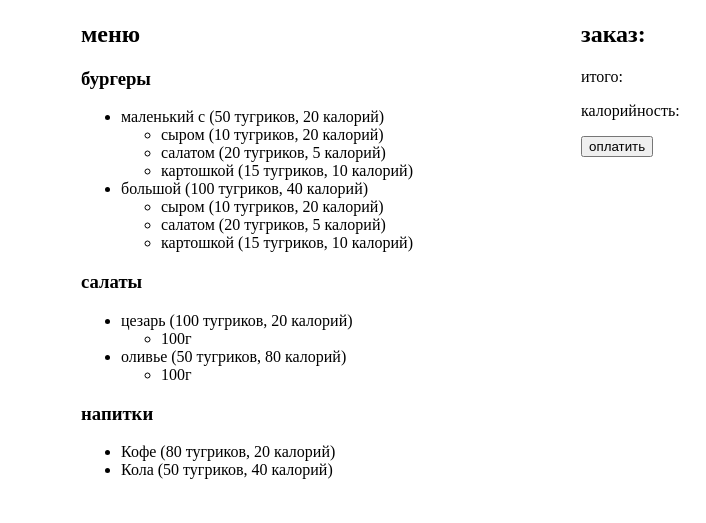
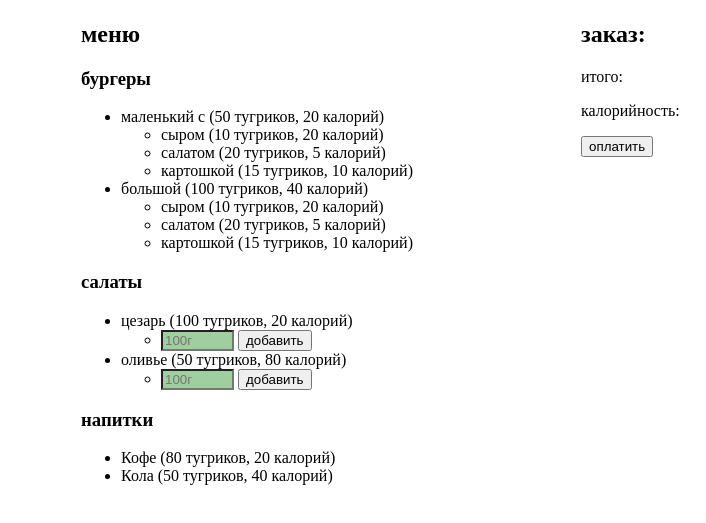
Before and after one commit to epam-js-march-2019/js-2, a plain HTML site: page Egor_Rukin/index.html in a window 1280 px wide. Shown: the part 79-602 px from the top of the page, without its empty margins (19-725 px from the left). Drawn offline with Linux system fonts and the light colour scheme.

Commit message:
добавил поля ввода для веса салата

```diff
--- a/Egor_Rukin/index.html
+++ b/Egor_Rukin/index.html
@@ -36,13 +36,24 @@
       <li class='caesar'>
         цезарь (100 тугриков, 20 калорий)
         <ul>
-          <li >100г</li>
+          <li>
+            <input size="6" maxlength="5" type="text"
+            name="weight" id="caesar" placeholder="100г"
+            pattern="\d{2,4}(\s?[gGuГ])?">
+            <button>добавить</button>
+          </li>
         </ul>
       </li>
       <li class="olivier">
         оливье (50 тугриков, 80 калорий)
         <ul>
-          <li>100г</li>
+          <li>
+            <input size="6" maxlength="5" type="text"
+            name="weight" id="olivier" placeholder="100г"
+            pattern="\d{2,4}">
+            <!-- (\s?[gGuГ])?  паттерн для 100г 21 Г и 234g b 2134G -->
+            <button>добавить</button>
+          </li>
         </ul>
       </li>
     </ul>
--- a/Egor_Rukin/order.js
+++ b/Egor_Rukin/order.js
@@ -171,7 +171,7 @@ function helper(constructor, node){
 }
 
 var burgers = document.querySelectorAll('.stuffings>li');
-var salads = document.querySelectorAll('.salads>li');
+var salads = document.querySelectorAll('.salads button');
 var drinks = document.querySelectorAll('.drinks>li');
 
 // вешаем evenlistener на каждый элемент меню
@@ -189,7 +189,12 @@ burgers.forEach(function(item){
 salads.forEach(function (item) {
   item.addEventListener('click',
     function () {
-      cart.add(new Salad(item.className, 100));
+      var inputField = item.previousElementSibling,
+          value = inputField.value;
+      if (inputField.checkValidity()){
+        value = Number(value) || 100;
+        cart.add(new Salad(inputField.id, value));
+      }
     }
   );
 });
--- a/Egor_Rukin/style.css
+++ b/Egor_Rukin/style.css
@@ -36,3 +36,10 @@ body {
     position: absolute;
     left: -50px;
 }
+
+input:invalid {
+    background-color: rgba(255, 0, 0, 0.39);
+}
+input:valid {
+    background-color: rgba(0, 128, 0, 0.377);
+}
```
